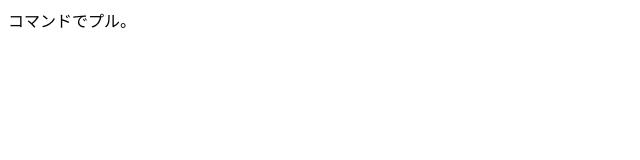
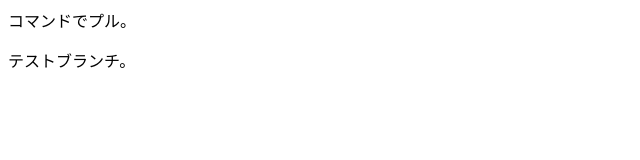
Before and after one commit to ishikawa-atsuki/git-task, a plain HTML site: page index.html in a window 1280 px wide. Shown: the whole page, without its empty margins (0-640 px from the left). Drawn offline with Linux system fonts and the light colour scheme.

Commit message:
またコミットしました

```diff
--- a/index.html
+++ b/index.html
@@ -1 +1,2 @@
 <p>コマンドでプル。</p>
+<p>テストブランチ。</p>
```
